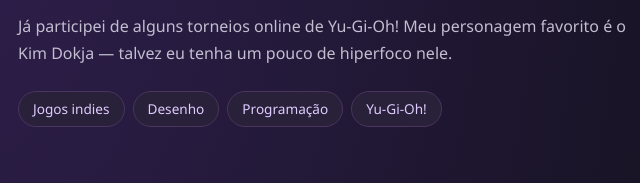
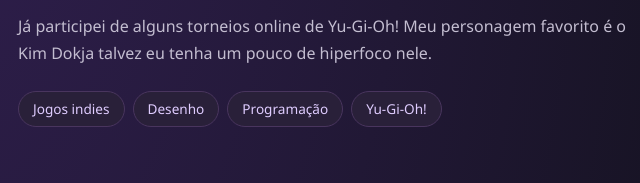
Before and after one commit to lukastheodoro07/pagina-pessoal-lukas, a plain HTML site: page index.html in a window 1280 px wide. Shown: the part 356-539 px from the top of the page, 72-712 px from the left. Drawn offline with Linux system fonts and the light colour scheme.

Commit message:
Fix typo in character description

```diff
--- a/index.html
+++ b/index.html
@@ -291,7 +291,7 @@
 
                     <p>
                         Já participei de alguns torneios online de Yu-Gi-Oh!
-                        Meu personagem favorito é o Kim Dokja — talvez eu
+                        Meu personagem favorito é o Kim Dokja  talvez eu
                         tenha um pouco de hiperfoco nele.
                     </p>
 
```
